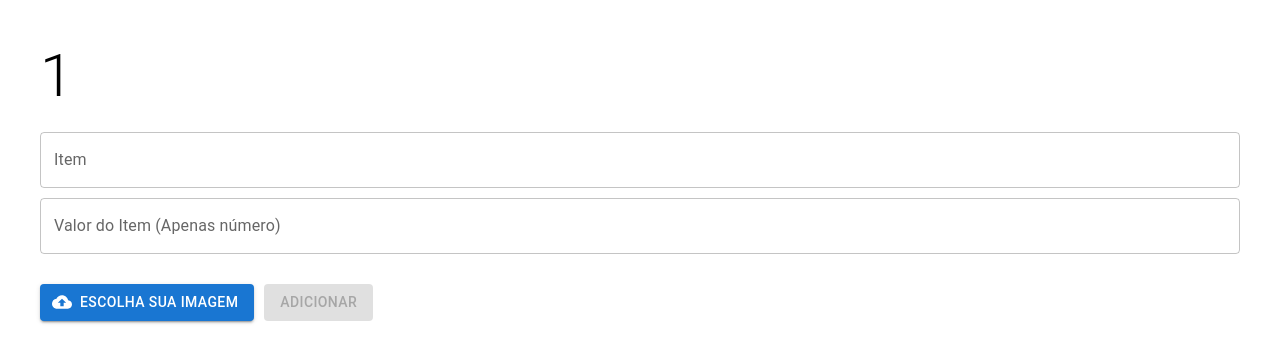
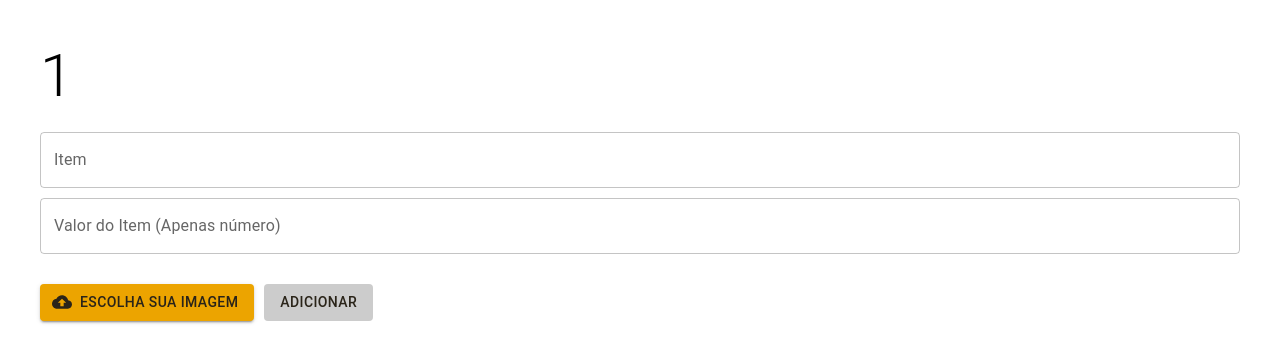
Before and after one commit to MEduardaSouto/MilFolhasADM, a React (Create React App) app: page /TodoListScreen/1 in a window 1280 px wide. Shown: the top 362 px of the page. Built offline with nearby package versions, Linux system fonts and the light colour scheme; no server answers.

Commit message:
feat: finish

```diff
--- a/src/actions/listActions.js
+++ b/src/actions/listActions.js
@@ -3,7 +3,7 @@ import { v4 as uuidv4 } from 'uuid';
 
 const instance = axios.create({
   baseURL: 'https://milfolhasserver.onrender.com',
-  // baseURL: 'http://172.29.240.1:3000'
+  // baseURL: 'http://172.20.16.1:3000'
 });
 
 export const getUserId = () => localStorage.getItem('userId');
--- a/src/screens/CategoryScreen.js
+++ b/src/screens/CategoryScreen.js
@@ -144,18 +144,24 @@ const styles = {
   },
   buttonContainer: {
     width: '100%',
+    color: '#2a2419',
+    backgroundColor: '#eca400'
   },
   buttonRemove: {
     width: '25%',
     height: 70,
     opacity: 0.7,
-    marginLeft: 10
+    marginLeft: 10,
+    color: '#2a2419',
+    backgroundColor: '#eca400'
   },
   buttonAdd: {
     minWidth: '95%',
     bottom: 10,
     position: 'fixed',
     height: 80,
+    borderColor: '#eca400',
+    color: '#2a2419',
   },
   buttonAddContainer : {
     display: 'flex',
--- a/src/screens/CustomInputDialogModal.js
+++ b/src/screens/CustomInputDialogModal.js
@@ -57,13 +57,11 @@ const styles = {
     marginBottom: 20,
     width: '100%',
   },
-  // viewButtons: {
-  //   // display: 'flex',
-  //   // justifyContent: 'space-between',
-  // },
   buttons: {
     width: '100%',
-    marginBottom: 10
+    marginBottom: 10,
+    color: '#2a2419',
+    backgroundColor: '#eca400'
   }
 };
 
--- a/src/screens/LoginScreen.js
+++ b/src/screens/LoginScreen.js
@@ -77,10 +77,10 @@ const LoginScreen = () => {
         }}
       />
       <Button
-        disabled={!Boolean(username && password) || loading} // Disable button when loading
+        disabled={!Boolean(username && password) || loading}
         onClick={handleLogin}
         variant="contained"
-        style={styles.button}
+        style={ Boolean(username && password) || loading ? styles.button : styles.buttonDisabled}
       >
         {loading ? <CircularProgress size={24} color="inherit" /> : 'Login'}
       </Button>
@@ -117,7 +117,15 @@ const styles = {
     marginBottom: 20,
     width: 400,
     fontSize: 18,
-    color: '#401E01'
+    color: '#2a2419',
+    backgroundColor: '#eca400'
+  },
+  buttonDisabled: {
+    marginBottom: 20,
+    width: 400,
+    fontSize: 18,
+    color: '#2a2419',
+    backgroundColor: '#ccc'
   },
   error: {
     color: 'red',
--- a/src/screens/TodoListScreen.js
+++ b/src/screens/TodoListScreen.js
@@ -135,7 +135,7 @@ const TodoListScreen = () => {
         </Typography>
         {task.image && <img src={task.image} alt="Task" style={styles.taskImage} />}
       </div>
-      <Button onClick={() => deleteTask(task.id)}  variant="contained" startIcon={<DeleteIcon />} >
+      <Button style={{ color: '#2a2419', backgroundColor: '#eca400' }} onClick={() => deleteTask(task.id)}  variant="contained" startIcon={<DeleteIcon />} >
         Excluir
       </Button>
     </ListItem>
@@ -161,7 +161,7 @@ const TodoListScreen = () => {
         style={styles.inputContainer}
       />
       {image && <img src={image} alt="Selected" style={styles.selectedImage} />}
-      <Button component="label" variant="contained" startIcon={<CloudUploadIcon />}>
+      <Button style={{ color: '#2a2419', backgroundColor: '#eca400' }} component="label" variant="contained" startIcon={<CloudUploadIcon />}>
         Escolha sua imagem
         <VisuallyHiddenInput onClick={pickImage} />
       </Button>
@@ -175,7 +175,7 @@ const TodoListScreen = () => {
         disabled={!Boolean(task && itemValue)}
         variant="contained"
         onClick={addTaskAndSave}
-        style={styles.button}
+        style={Boolean(task && itemValue) ? styles.button : styles.buttonDisabled}
       >
         {loadingButton ? <CircularProgress size={24} color="inherit"/> : 'Adicionar'}
       </Button>
@@ -204,7 +204,17 @@ const styles = {
     marginBottom: 20,
     marginLeft: 10,
     marginRight: 10,
-    marginTop: 20
+    marginTop: 20,
+    color: '#2a2419',
+    backgroundColor: '#eca400'
+  },
+  buttonDisabled: {
+    marginBottom: 20,
+    marginLeft: 10,
+    marginRight: 10,
+    marginTop: 20,
+    color: '#2a2419',
+    backgroundColor: '#ccc'
   },
   listContainer: {
     flex: 1,
```
Also changed, not shown: 1 other file (tests, documents, lock files or other folders).
